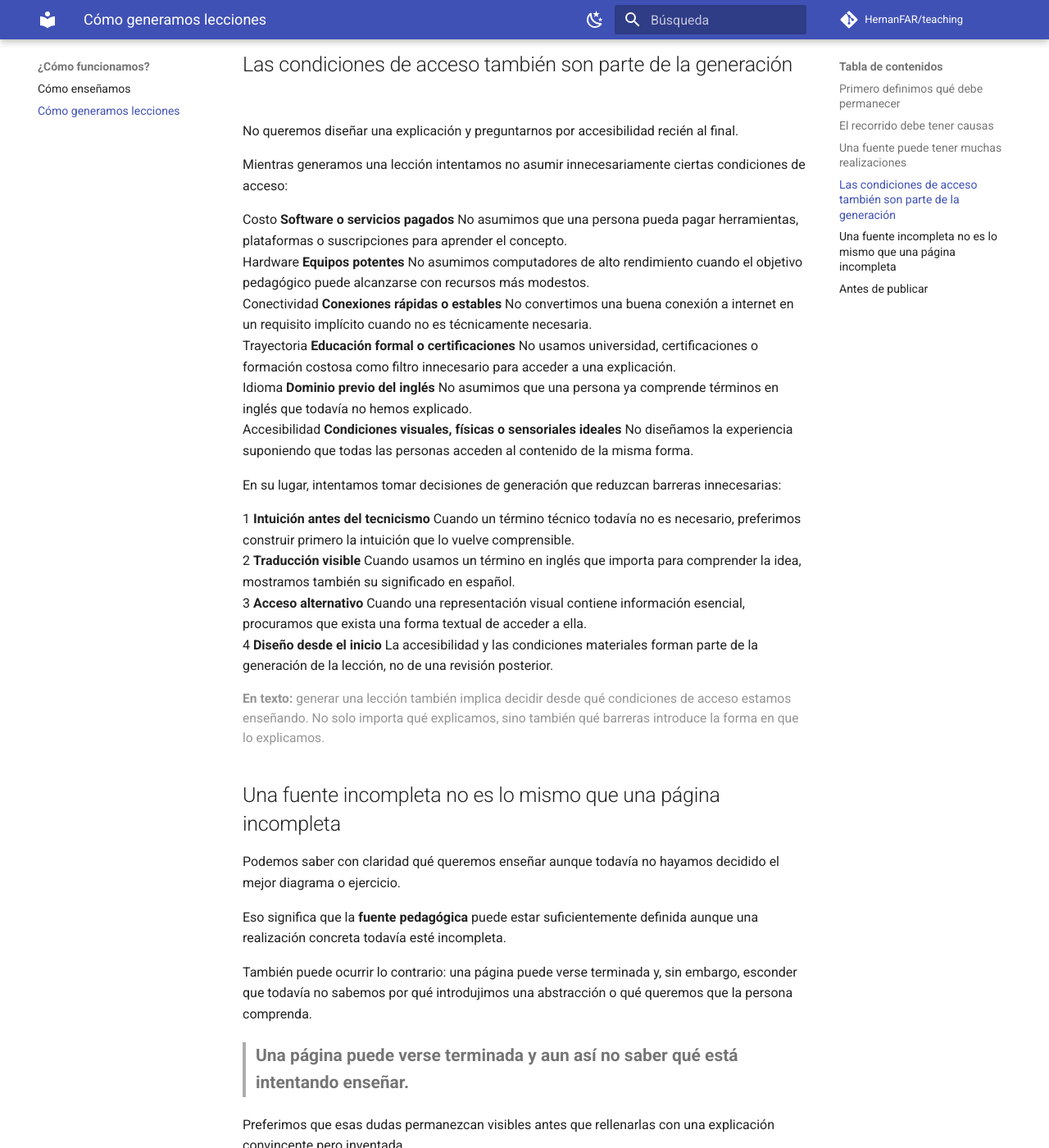
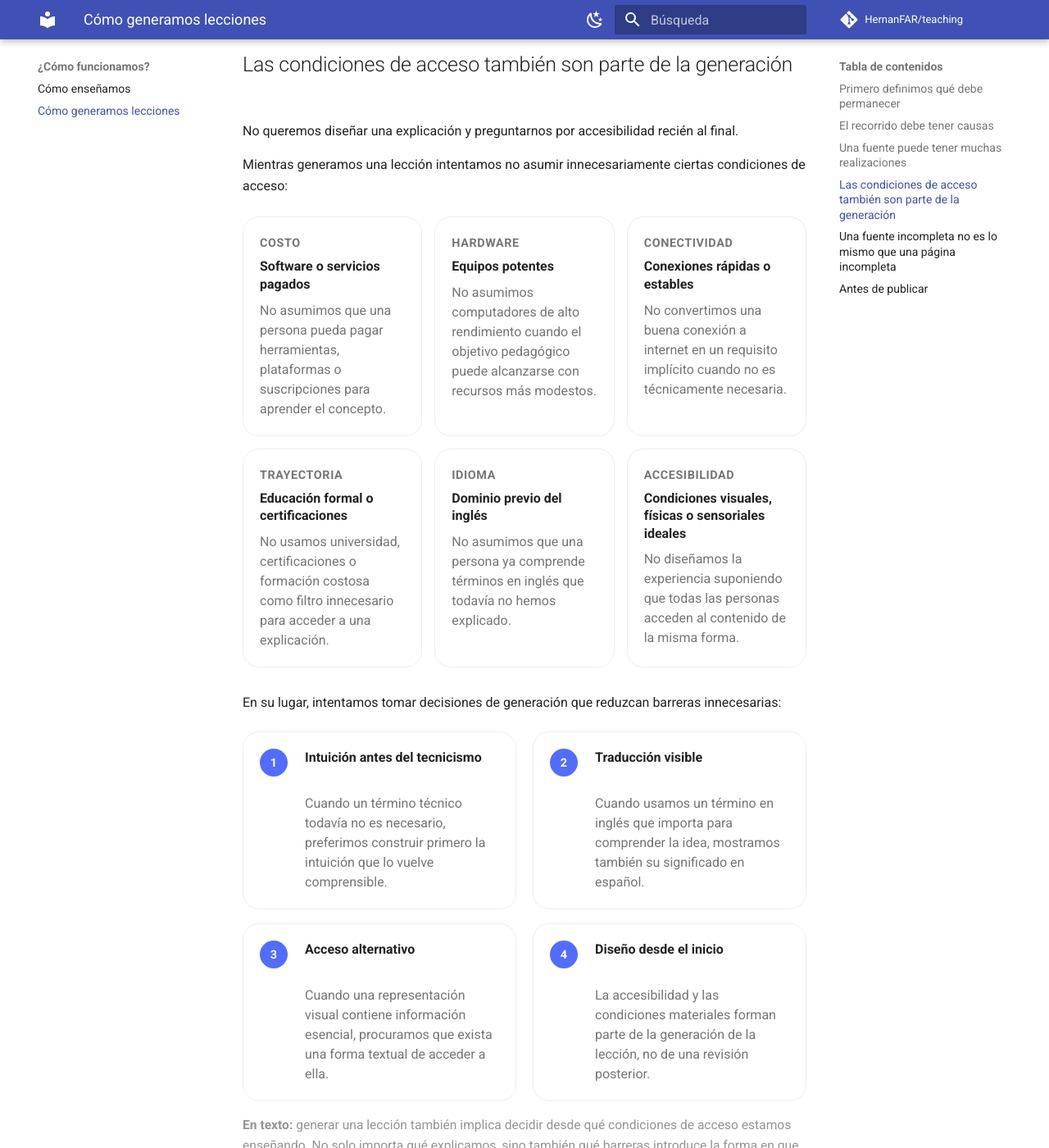
Before and after one commit to HernanFAR/teaching, an MkDocs documentation site: the page built from docs/about/lesson-generation.md, in a window 1280 px wide and 1400 px high, scrolled down 3844 px. Shown: the whole window at 82% size. Built offline with MkDocs 1.6.1 and Material for MkDocs 9.7.7, drawn with Linux system fonts in a browser that asks for light colours; comment, search, counter and statistics services are not loaded.

Commit message:
style: add access condition components

```diff
--- a/docs/stylesheets/extra.css
+++ b/docs/stylesheets/extra.css
@@ -934,3 +934,101 @@
   opacity: 0.78;
   font-size: 0.78rem;
 }
+
+
+.access-assumptions {
+  display: grid;
+  grid-template-columns: repeat(3, minmax(0, 1fr));
+  gap: 0.75rem;
+  margin: 1.25rem 0 1.5rem;
+}
+
+.access-assumption {
+  padding: 1rem;
+  border: 0.05rem solid var(--md-default-fg-color--lightest);
+  border-radius: var(--teaching-radius);
+}
+
+.access-assumption__label {
+  display: block;
+  margin-bottom: 0.3rem;
+  color: var(--md-default-fg-color--light);
+  font-size: 0.72rem;
+  font-weight: 700;
+  letter-spacing: 0.04em;
+  text-transform: uppercase;
+}
+
+.access-assumption strong,
+.access-assumption > span:last-child {
+  display: block;
+}
+
+.access-assumption strong {
+  line-height: 1.35;
+}
+
+.access-assumption > span:last-child {
+  margin-top: 0.45rem;
+  color: var(--md-default-fg-color--light);
+  font-size: 0.8rem;
+  line-height: 1.5;
+}
+
+.access-practices {
+  display: grid;
+  grid-template-columns: repeat(2, minmax(0, 1fr));
+  gap: 0.85rem 1rem;
+  margin: 1.15rem 0 0.85rem;
+}
+
+.access-practice {
+  display: grid;
+  grid-template-columns: 2rem minmax(0, 1fr);
+  gap: 0.75rem;
+  padding: 1rem;
+  border: 0.05rem solid var(--md-default-fg-color--lightest);
+  border-radius: var(--teaching-radius);
+}
+
+.access-practice__number {
+  display: inline-grid;
+  place-items: center;
+  width: 1.7rem;
+  height: 1.7rem;
+  border-radius: 50%;
+  background: var(--md-accent-fg-color);
+  color: var(--md-accent-bg-color);
+  font-size: 0.72rem;
+  font-weight: 700;
+}
+
+.access-practice strong,
+.access-practice > span:last-child {
+  grid-column: 2;
+  display: block;
+}
+
+.access-practice strong {
+  line-height: 1.35;
+}
+
+.access-practice > span:last-child {
+  margin-top: 0.3rem;
+  color: var(--md-default-fg-color--light);
+  font-size: 0.8rem;
+  line-height: 1.5;
+}
+
+@media screen and (max-width: 59.9844em) {
+  .access-assumptions {
+    grid-template-columns: repeat(2, minmax(0, 1fr));
+  }
+}
+
+@media screen and (max-width: 45rem) {
+  .access-assumptions,
+  .access-practices {
+    grid-template-columns: 1fr;
+  }
+}
```
